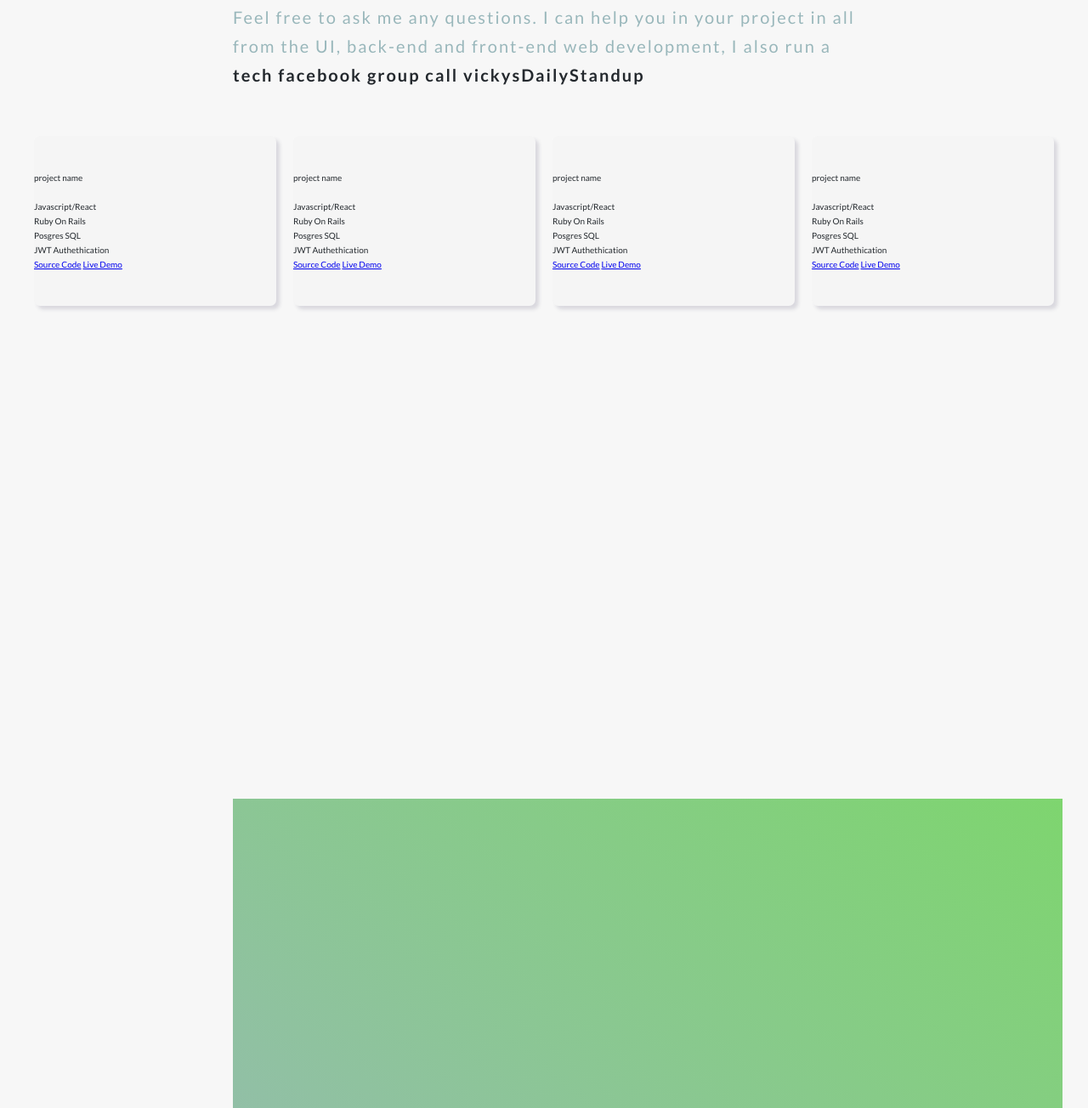
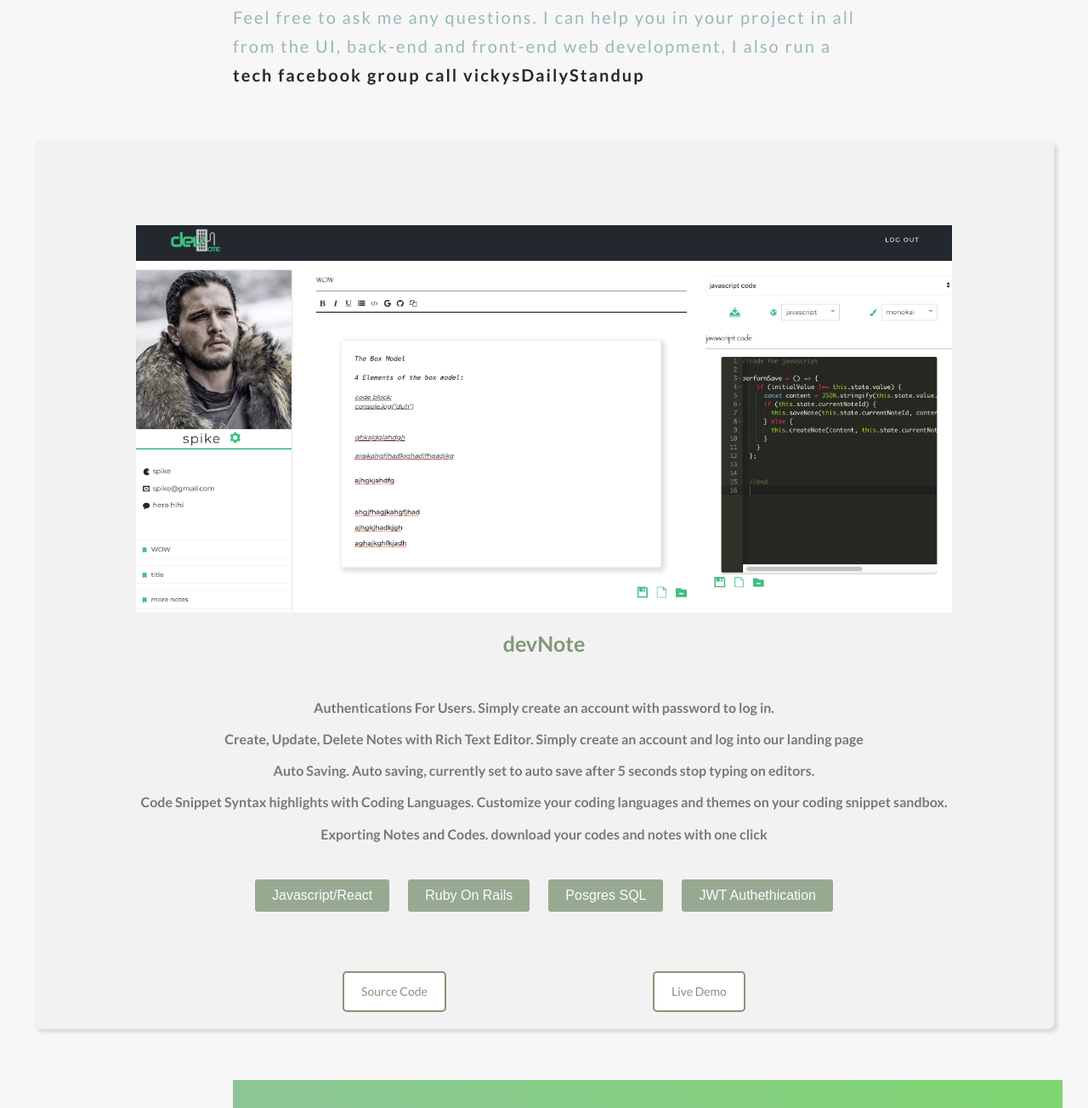
Before and after one commit to vm930/victoria-mei, a website: page index.html in a window 1280 px wide. Shown: the part 3576-4880 px from the top of the page at 85% size. Drawn offline with Linux system fonts and the light colour scheme.

Commit message:
finished project demo part

```diff
--- a/index.html
+++ b/index.html
@@ -314,6 +314,34 @@
         <div class="project-container">
 
                 <div class="project-component">
+
+                    <div class="project-img-container">
+                        <img src="./img/note-demo.png" alt="">
+                    </div>
+                    <header>devNote</header>
+                    <div class="project-description">
+                        <ul>
+                            <li>Authentications For Users. Simply create an account with password to log in.</li>
+                            <li>Create, Update, Delete Notes with Rich Text Editor. Simply create an account and log into our landing page</li>
+                            <li>Auto Saving. Auto saving, currently set to auto save after 5 seconds stop typing on editors.</li>
+                            <li>Code Snippet Syntax highlights with Coding Languages. Customize your coding languages and themes on your coding snippet
+                            sandbox.</li>
+                           <li>Exporting Notes and Codes. download your codes and notes with one click</li>
+
+                        </ul>
+                    </div>
+                    <div class="project-tech">
+                        <button>Javascript/React</button>
+                        <button>Ruby On Rails</button>
+                        <button>Posgres SQL</button>
+                        <button>JWT Authethication</button>
+                    </div>
+                    <div class="project-source">
+                        <a href="https://github.com/vm930/devNote-frontend">Source Code</a>
+                        <a href="https://my-devnote.herokuapp.com/">Live Demo</a>
+                    </div>
+                </div>
+                <!-- <div class="project-component">
                     <header>project name</header>
                     <div class="project-img-container">
                         <img src="#" alt="">
@@ -363,24 +391,7 @@
                         <a href="#">Source Code</a>
                         <a href="#">Live Demo</a>
                     </div>
-                </div>
-                <div class="project-component">
-                    <header>project name</header>
-                    <div class="project-img-container">
-                        <img src="#" alt="">
-                    </div>
-                    <div class="project-description"></div>
-                    <div class="project-tech">
-                        <div>Javascript/React</div>
-                        <div>Ruby On Rails</div>
-                        <div>Posgres SQL</div>
-                        <div>JWT Authethication</div>
-                    </div>
-                    <div class="project-source">
-                        <a href="#">Source Code</a>
-                        <a href="#">Live Demo</a>
-                    </div>
-                </div>
+                </div> -->
         </div>
  </div>
 
@@ -412,23 +423,6 @@
                         <img src="#" alt="">
                     </div>
                     <a herf="#" class="blog-title">whatever</a>
-
-                </div>
-
-                <div class="blog-component">
-                    <div class="blog-img-container">
-                        <img src="#" alt="">
-                    </div>
-                    <a herf="#" class="blog-title">ok</a>
-                </div>
-
-                <div class="blog-component">
-
-                    <div class="blog-img-container">
-                        <img src="#" alt="">
-                    </div>
-                    <a herf="#" class="blog-title">hihi</a>
-
                 </div>
 
         </div>
--- a/style.css
+++ b/style.css
@@ -277,10 +277,10 @@ body {
 	margin: 2rem 2rem 1rem 2rem;
 	font-size: 3.5rem;
 	font-weight: 900;
-	-webkit-background-clip: text;
 	color: transparent;
 	letter-spacing: 0.4rem;
 	background-image: linear-gradient(to right, #28b485, #7ed56f);
+	-webkit-background-clip: text;
 	text-transform: uppercase;
 }
 
@@ -636,26 +636,102 @@ body {
 	color: #24292e;
 }
 
+/* Actual project */
+
 .project-container {
 	display: flex;
-	flex-direction: row-reverse;
+	flex-direction: column;
 	justify-content: center;
-	height: 100vh;
+}
+
+.project-component {
+	background-color: rgb(242, 242, 242);
+	box-shadow: 0.4rem 0.4rem 0.4rem rgba(46, 41, 78, .15);
+	display: flex;
+	flex-direction: column;
+	align-items: center;
+	justify-content: center;
+	border-radius: 7px;
+	transition: all .3s;
+	margin: 2.5rem 1rem 6rem;
+}
+
+.project-img-container {
+	width: 80%;
+	border-radius: 3px;
+	margin-top: 10rem;
+}
+
+.project-img-container img {
 	width: 100%;
 }
 
-.project-component {
-	width: 100%;
-	height: 20rem;
-	background-color: whitesmoke;
-	box-shadow: 0.4rem 0.4rem 0.4rem rgba(46, 41, 78, .15);
+.project-component header {
+	font-size: 2.5rem;
+	margin: 1rem;
+	font-family: "Lato", sans-serif;
+	font-weight: 700;
+	color: #829779;
+}
+
+.project-description ul {
+	list-style: none;
+	display: inline-block;
+	margin: 2rem;
+	text-align: center;
+}
+
+.project-description li {
+	list-style: none;
+	font-size: 1.6rem;
+	margin: 1rem;
+	opacity: 0.6;
+	font-family: "Lato", sans-serif;
+	font-weight: 700;
+}
+
+.project-tech button {
+	background: #829779;
+	opacity: 0.8;
+	color: white;
+	border: none;
+	padding: 1rem 2rem;
+	border-radius: 3px;
+	margin: 1rem;
+	font-size: 1.6rem;
+}
+
+.project-source {
+	margin-top: 6rem;
+	margin-bottom: 2rem;
+	width: 80%;
 	display: flex;
-	flex-direction: column;
-	align-items: flex-start;
-	justify-content: center;
-	border-radius: 7px;
+	justify-content: space-evenly;
+	align-items: center;
+}
+
+.project-source a {
+	cursor: pointer;
+	text-decoration: none;
+	border-radius: 5px;
+	padding: 1rem 2rem;
+	background: white;
+	color: #829779;
+	font-size: 1.4rem;
+	border: 2px solid #829779;
 	transition: all .3s;
-	margin: 2rem 1rem 6rem;
+}
+
+.project-source a:hover {
+	cursor: pointer;
+	text-decoration: none;
+	border-radius: 5px;
+	padding: 1rem 2rem;
+	background: #829779;
+	color: white;
+	font-size: 1.4rem;
+	border: 2px solid white;
+	transition: all .3s;
 }
 
 .deco-clip-path {
@@ -726,7 +802,7 @@ body {
 
 .blog-component {
 	height: 20rem;
-	width: 30%;
+	width: 50%;
 	margin: 2rem;
 	background: yellowgreen;
 }
```
Also changed, not shown: img/note-demo.png (added), 1 other file.
